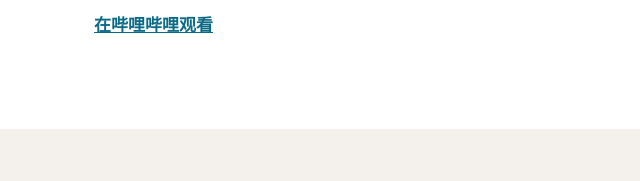
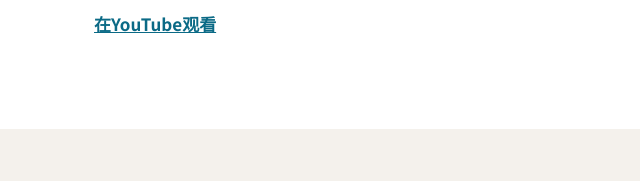
Before and after one commit to kang395100-commits/kang395100.github.io, a plain HTML site: page zh/index.html in a window 1280 px wide. Shown: the part 1757-1938 px from the top of the page, 570-1210 px from the left. Drawn offline with Linux system fonts and the light colour scheme.

Commit message:
Restore YouTube video on the Chinese home page (Ver 1.0)
Co-Authored-By: Claude Opus 5.5 <noreply@anthropic.com>
Claude-Session: https://claude.ai/code/session_01Enu48BUCjes45ooXizUubP

```diff
--- a/zh/index.html
+++ b/zh/index.html
@@ -27,7 +27,7 @@
       <h2>介绍视频</h2>
       <p class="intro">通过视频了解美守林与利守林的原理、测试结果和业务方向。</p>
     </div>
-    <div><div class="video"><iframe src="https://player.bilibili.com/player.html?bvid=BV1zS1tzkEPs&page=1&autoplay=0&danmaku=0" title="利守林（ESOLEAN）新型乙醇汽油技术介绍（中文）" loading="lazy" scrolling="no" frameborder="0" allowfullscreen></iframe></div><p class="video-link"><a href="https://www.bilibili.com/video/BV1zS1tzkEPs/" rel="noopener">在哔哩哔哩观看</a></p></div>
+    <div><div class="video"><iframe src="https://www.youtube-nocookie.com/embed/9COMA3AnTWY" title="利守林（ESOLEAN）新型乙醇汽油技术介绍（中文）" loading="lazy" referrerpolicy="strict-origin-when-cross-origin" allow="accelerometer; encrypted-media; gyroscope; picture-in-picture" allowfullscreen></iframe></div><p class="video-link"><a href="https://youtu.be/9COMA3AnTWY" rel="noopener">在YouTube观看</a></p></div>
   </div>
 </section>
 
```
